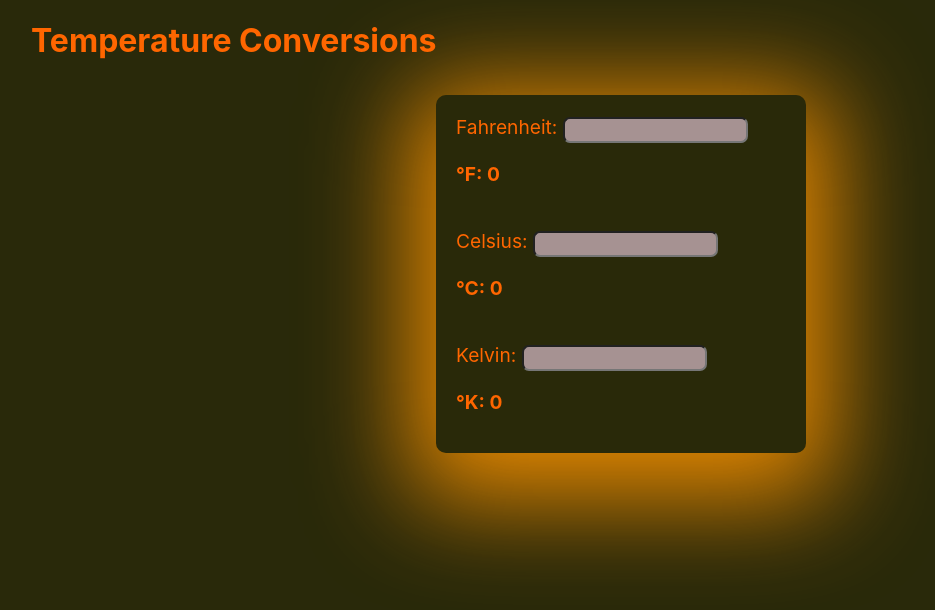
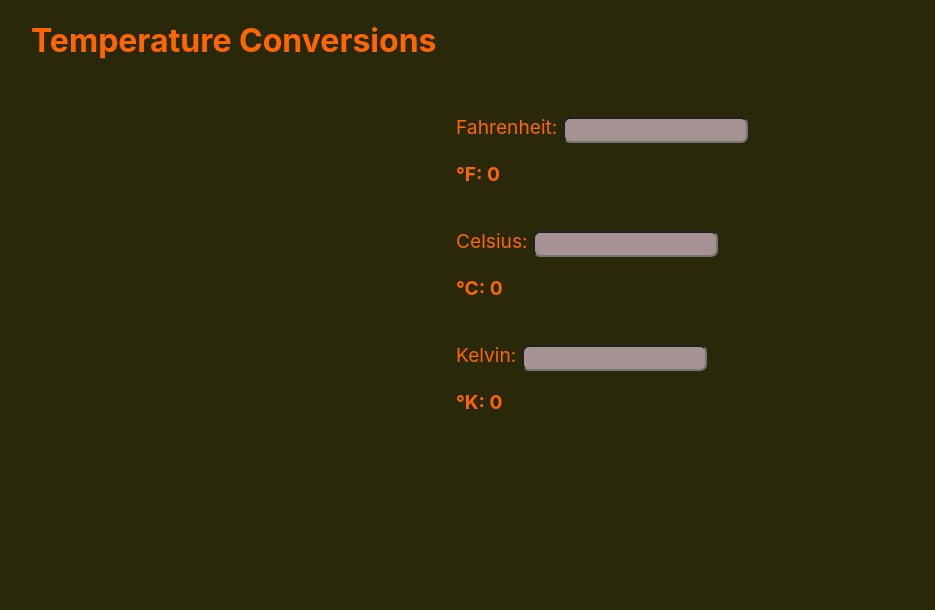
Before and after one commit to Sebi20/Temperature, a React (Create React App) app: page / in a window 1280 px wide. Shown: the top 610 px of the page, without its empty margins (19-954 px from the left). Built offline with nearby package versions, Linux system fonts and the light colour scheme.

Commit message:
Added conditionals that change the box color temp depending on the temperature

```diff
--- a/src/App.css
+++ b/src/App.css
@@ -8,7 +8,6 @@
   padding: 20px;
   border-radius: 10px;
   margin-left: auto;
-  box-shadow: 0px 20px 100px 27px rgba(249, 146, 1, 0.9);
   margin-right: auto;
   color: rgb(255, 102, 0);
   font-size: larger;
--- a/src/App.js
+++ b/src/App.js
@@ -14,6 +14,8 @@ function App() {
     setCelsius(((fDeg - 32)/1.8000).toFixed(2));
     setKelvin(((fDeg - 32) * (5/9) + 273.15).toFixed(2));
 
+
+
   }
 
   function test2(){
@@ -22,6 +24,8 @@ function App() {
     setCelsius(cDeg);
     setFahrenheit((cDeg * 9/5 + 32).toFixed(2));
     setKelvin(((cDeg * 1) + 273.15).toFixed(2));
+
+
   }
 
   function test3(){
@@ -35,6 +39,58 @@ function App() {
   $("#fahrenheit").val(fahrenheit);
   $("#celsius").val(celsius);
   $("#kelvin").val(kelvin);
+
+  if(fahrenheit <= -16){
+    $('.content').css('box-shadow', '0px 20px 100px 27px rgba(0, 0, 0, 0.9)');
+  }else if(fahrenheit >= -15 && fahrenheit <= -11){
+    $('.content').css('box-shadow', '0px 20px 100px 27px rgba(244, 220, 245, 0.9)');
+  }else if(fahrenheit >= -10 && fahrenheit <= -6){
+    $('.content').css('box-shadow', '0px 20px 100px 27px rgba(225, 175, 227, 0.9)');
+  } else if(fahrenheit >= -5 && fahrenheit <= -1){
+    $('.content').css('box-shadow', '0px 20px 100px 27px rgba(237, 162, 250, 0.9)');
+  }else if(fahrenheit >= 0 && fahrenheit <= 4){
+    $('.content').css('box-shadow', '0px 20px 100px 27px rgba(242, 104, 235, 0.9)');
+  }else if(fahrenheit >= 5 && fahrenheit <= 9){
+    $('.content').css('box-shadow', '0px 20px 100px 27px rgba(191, 71, 185, 0.9)');
+  }else if(fahrenheit >= 10 && fahrenheit <= 14){
+    $('.content').css('box-shadow', '0px 20px 100px 27px rgba(247, 2, 235, 0.9)');
+  }else if(fahrenheit >= 15 && fahrenheit <= 19){
+    $('.content').css('box-shadow', '0px 20px 100px 27px rgba(115, 2, 109, 0.9)');
+  }else if(fahrenheit >= 20 && fahrenheit <= 24){
+    $('.content').css('box-shadow', '0px 20px 100px 27px rgba(38, 1, 54, 0.9)');
+  }else if(fahrenheit >= 25 && fahrenheit <= 29){
+    $('.content').css('box-shadow', '0px 20px 100px 27px rgba(20, 1, 28, 0.9)');
+  }else if(fahrenheit >= 30 && fahrenheit <= 34){
+    $('.content').css('box-shadow', '0px 20px 100px 27px rgba(2, 6, 105, 0.9)');
+  }else if(fahrenheit >= 35 && fahrenheit <= 39){
+    $('.content').css('box-shadow', '0px 20px 100px 27px rgba(45, 87, 161, 0.9)');
+  }else if(fahrenheit >= 40 && fahrenheit <= 44){
+    $('.content').css('box-shadow', '0px 20px 100px 27px rgba(45, 126, 161, 0.9)');
+  }else if(fahrenheit >= 45 && fahrenheit <= 49){
+    $('.content').css('box-shadow', '0px 20px 100px 27px rgba(62, 221, 230, 0.9)');
+  }else if(fahrenheit >= 50 && fahrenheit <= 54){
+    $('.content').css('box-shadow', '0px 20px 100px 27px rgba(31, 128, 35, 0.9)');
+  }else if(fahrenheit >= 55 && fahrenheit <= 59){
+    $('.content').css('box-shadow', '0px 20px 100px 27px rgba(74, 247, 83, 0.9)');
+  }else if(fahrenheit >= 60 && fahrenheit <= 64){
+    $('.content').css('box-shadow', '0px 20px 100px 27px rgba(190, 247, 74, 0.9)');
+  }else if(fahrenheit >= 65 && fahrenheit <= 69){
+    $('.content').css('box-shadow', '0px 20px 100px 27px rgba(236, 247, 74, 0.9)');
+  }else if(fahrenheit >= 70 && fahrenheit <= 74){
+    $('.content').css('box-shadow', '0px 20px 100px 27px rgba(247, 201, 74, 0.9)');
+  }else if(fahrenheit >= 75 && fahrenheit <= 79){
+    $('.content').css('box-shadow', '0px 20px 100px 27px rgba(247, 169, 74, 0.9)');
+  }else if(fahrenheit >= 80 && fahrenheit <= 84){
+    $('.content').css('box-shadow', '0px 20px 100px 27px rgba(204, 103, 45, 0.9)');
+  }else if(fahrenheit >= 85 && fahrenheit <= 89){
+    $('.content').css('box-shadow', '0px 20px 100px 27px rgba(245, 37, 5, 0.9)');
+  }else if(fahrenheit >= 90 && fahrenheit <= 94){
+    $('.content').css('box-shadow', '0px 20px 100px 27px rgba(166, 25, 3, 0.9)');
+  }else if(fahrenheit >= 95 && fahrenheit <= 99){
+    $('.content').css('box-shadow', '0px 20px 100px 27px rgba(97, 15, 2, 0.9)');
+  }else if(fahrenheit >= 100){
+    $('.content').css('box-shadow', '0px 20px 100px 27px rgba(15, 2, 0, 0.9)');
+  }
 
 
   return (
```
